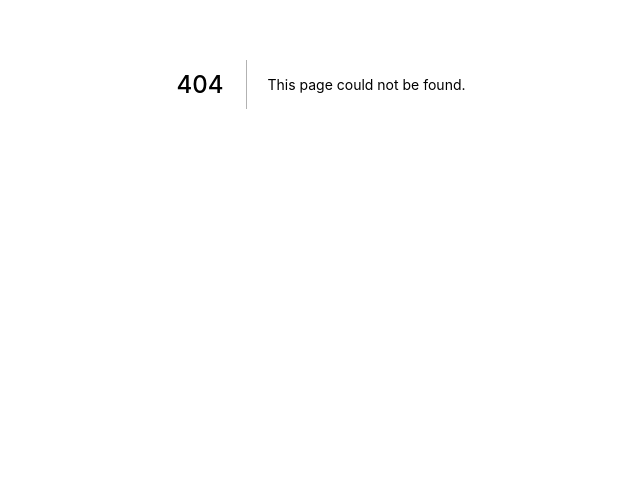
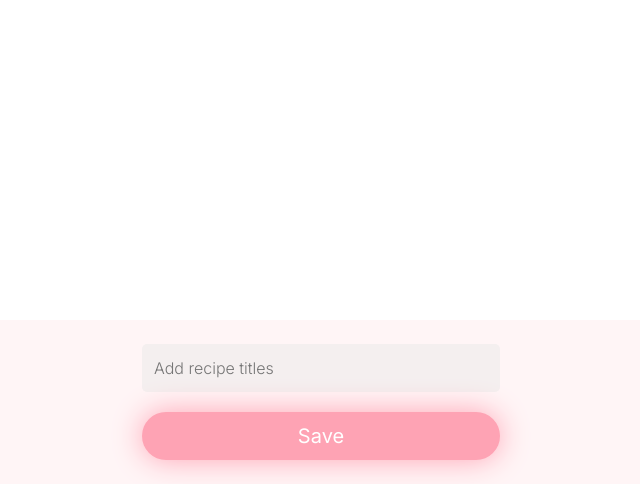
Before and after one commit to Luxa23/capstone-project, a Next.js app: page /new-recipe in a window 1280 px wide. Before the commit this address had no page. Shown: the part 316-800 px from the top of the page, without its empty margins (319-959 px from the left). Built offline with nearby package versions, Linux system fonts and the light colour scheme.

Commit message:
Created new page for the form

```diff
--- a/pages/index.js
+++ b/pages/index.js
@@ -1,5 +1,4 @@
 import ListEntry from '../components/ListEntry';
-import RecipeForm from '../components/RecipeForm';
 
 import useStore from '../hooks/useStore';
 
@@ -16,8 +15,6 @@ export default function Home() {
           );
         })}
       </ul>
-
-      <RecipeForm />
     </>
   );
 }
--- /dev/null
+++ b/pages/new-recipe.js
@@ -0,0 +1,5 @@
+import RecipeForm from '../components/RecipeForm';
+
+export default function NewRecipe() {
+  return <RecipeForm />;
+}
```
